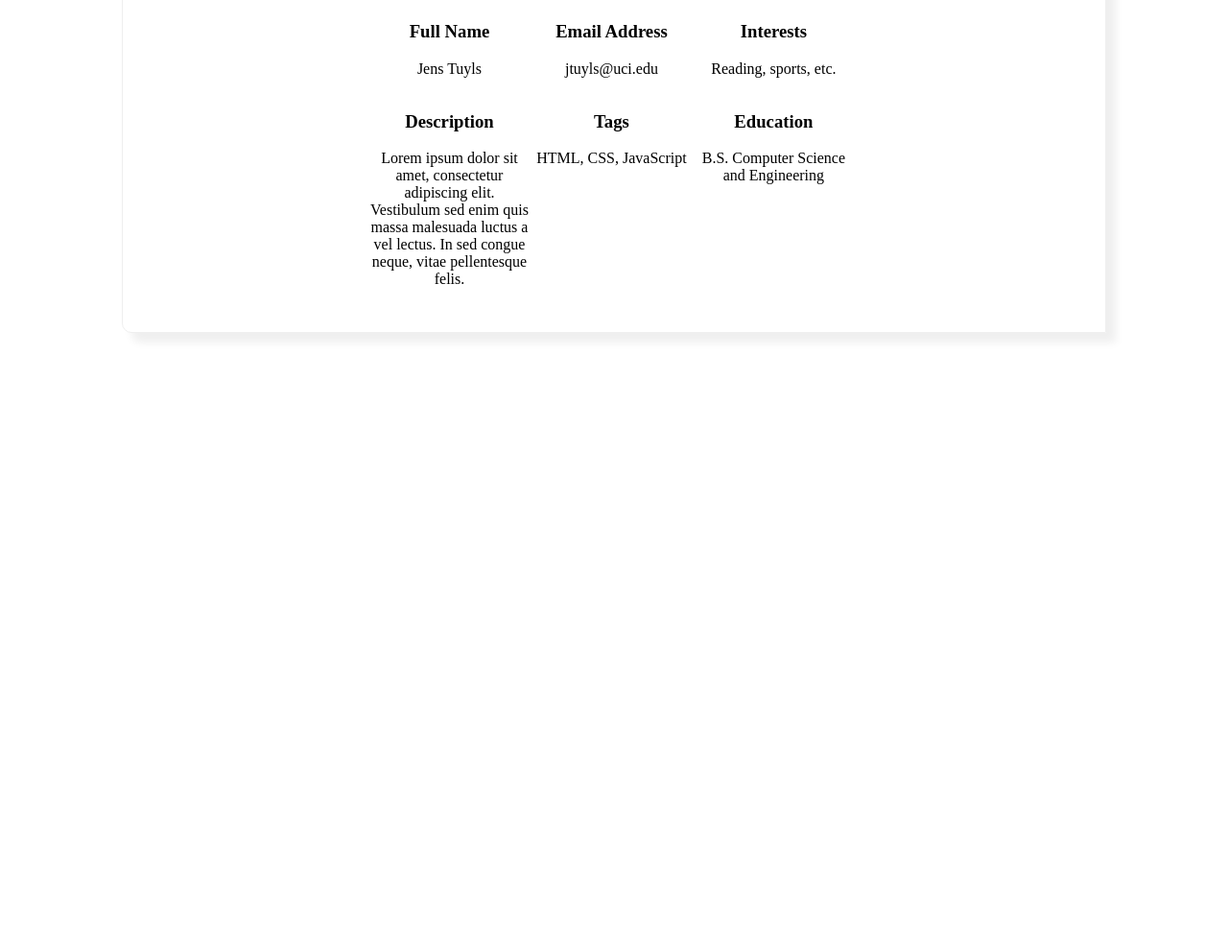
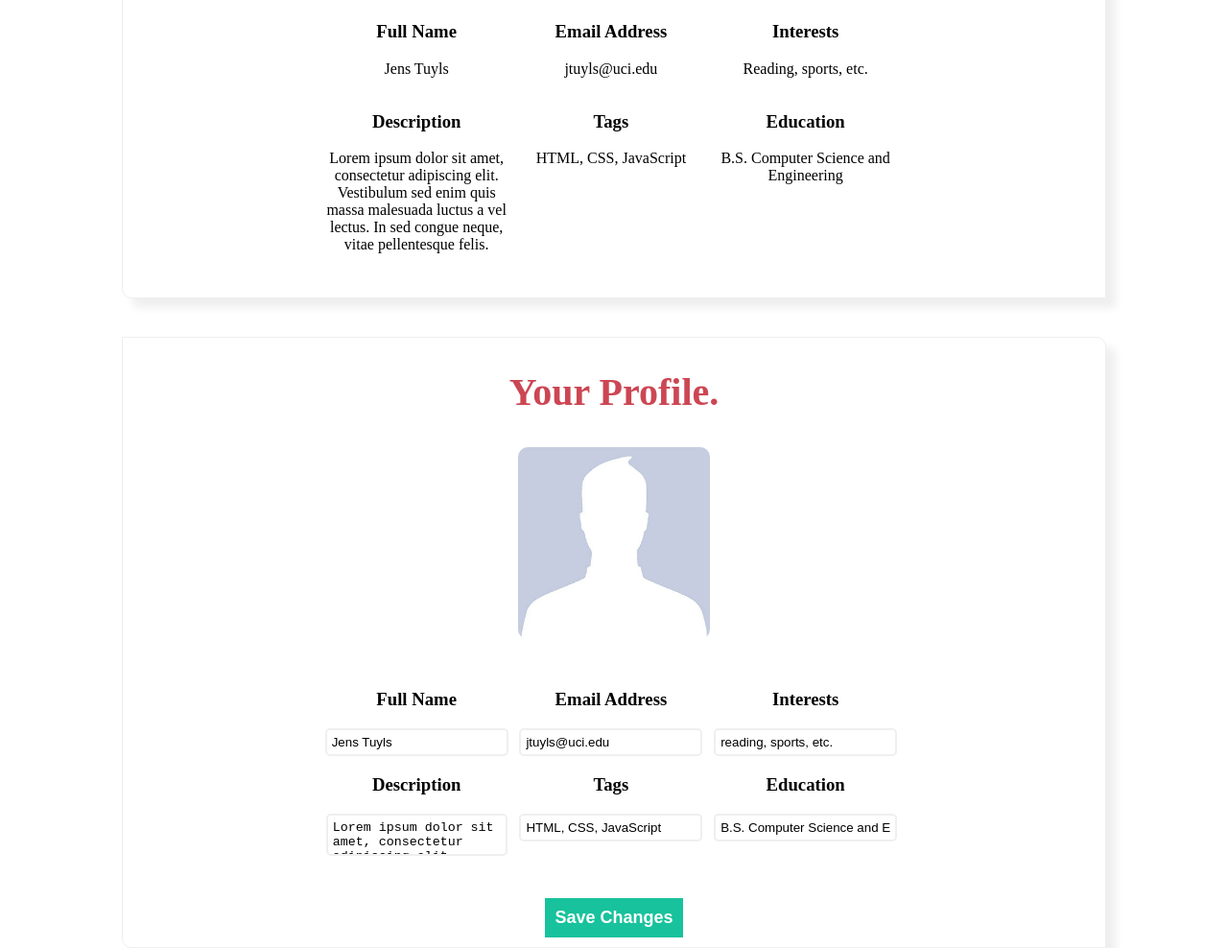
Before and after one commit to jens321/Minder, a plain HTML site: page profile.html in a window 1280 px wide. Shown: the part 447-1435 px from the top of the page at 96% size. Before the commit the page ends 816 px from the top, so only its background shows below. Drawn offline with Linux system fonts and the light colour scheme.

Commit message:
profile form initialized

```diff
--- a/profile.html
+++ b/profile.html
@@ -49,5 +49,39 @@
             </div>
         </div>
     </main>
+
+    <main class = "profile">
+        <h2 class = "header">Your Profile.</h2>
+        <div class = "profile-container">
+            <img src = "IMG/profile.jpg" class = "profile-image"/>
+            <div class = "profile-info">
+                <div class = "profile-form-group">
+                    <h3>Full Name</h3>
+                    <input type = "text" value = "Jens Tuyls" class = "profile-input-field">
+                </div>
+                <div class = "profile-form-group">
+                    <h3>Email Address</h3>
+                    <input type = "text" value = "jtuyls@uci.edu" class = "profile-input-field">
+                </div>
+                <div class = "profile-form-group">
+                    <h3>Interests</h3>
+                    <input type = "text" value = "reading, sports, etc." class = "profile-input-field">
+                </div>
+                <div class = "profile-form-group">
+                    <h3>Description</h3>
+                    <textarea name = "description" class = "profile-input-field">Lorem ipsum dolor sit amet, consectetur adipiscing elit. Vestibulum sed enim quis massa malesuada luctus a vel lectus. In sed congue neque, vitae pellentesque felis.</textarea>
+                </div>
+                <div class = "profile-form-group">
+                    <h3>Tags</h3>
+                    <input type = "text" value = "HTML, CSS, JavaScript" class = "profile-input-field">
+                </div>
+                <div class = "profile-form-group">
+                    <h3>Education</h3>
+                    <input type = "text" value = "B.S. Computer Science and Engineering" class = "profile-input-field">
+                </div>
+            </div>
+            <button class = "button-save medium-font">Save Changes</button>
+        </div>
+    </main>
 </body>
 </html>
--- a/stylesheet.css
+++ b/stylesheet.css
@@ -27,8 +27,28 @@ html, body {
     border-bottom-right-radius: 0px;
 }
 
+.button-save {
+    background-color: #18C29C;
+    border-style: none;
+    padding: 10px;
+    margin: 10px;
+    color: white;
+    font-weight: bold;
+}
+
+.button-save:hover {
+    background-color: white;
+    border: 2px solid #18C29C;
+    cursor: pointer;
+    color: #18C29C;
+}
+
 .big-font {
     font-size: 25px;
+}
+
+.medium-font {
+    font-size: 18px;
 }
 
 .header {
@@ -43,8 +63,6 @@ form {
     text-align: left;
 }
 
-.form-group {
-}
 
 .form-group .input-field {
     border-radius: 5px;
@@ -53,6 +71,17 @@ form {
     margin-top: 5px;
     margin-bottom: 5px;
 }
+
+.profile-input-field {
+    padding: 5px;
+    border: 2px solid #efefef;
+    border-radius: 5px;
+}
+
+textarea {
+    resize: none;
+}
+
 
 /* MAIN.SIGNUP SPECIFIC CLASS  */
 
@@ -150,7 +179,8 @@ main.profile .profile-image {
 }
 
 main.profile .profile-info {
-    width: 50%;
+    width: 60%;
+    min-width: 500px;
     margin: 30px auto;
     overflow: auto;
     padding-left: 20px;
@@ -160,4 +190,5 @@ main.profile .profile-info {
 main.profile .profile-form-group {
     float: left;
     width: 33%;
+    max-width: 33%;
 }
```
